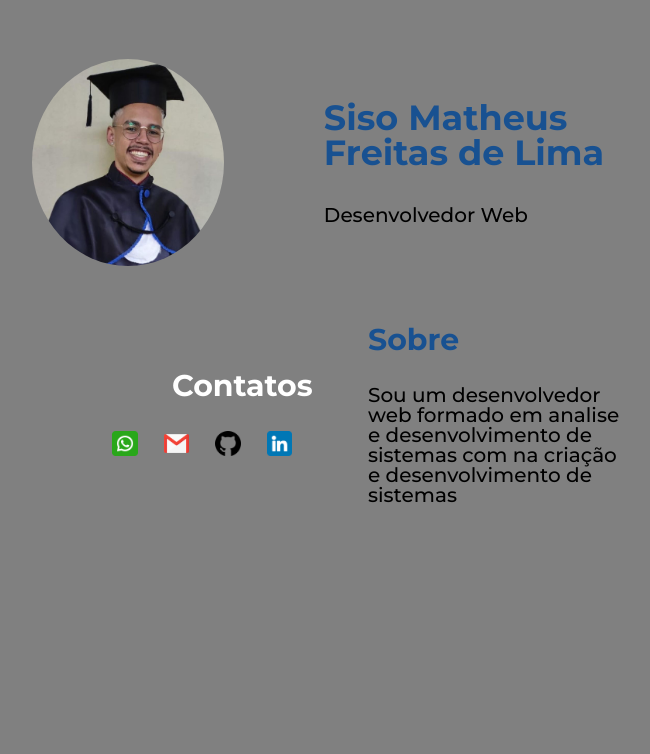
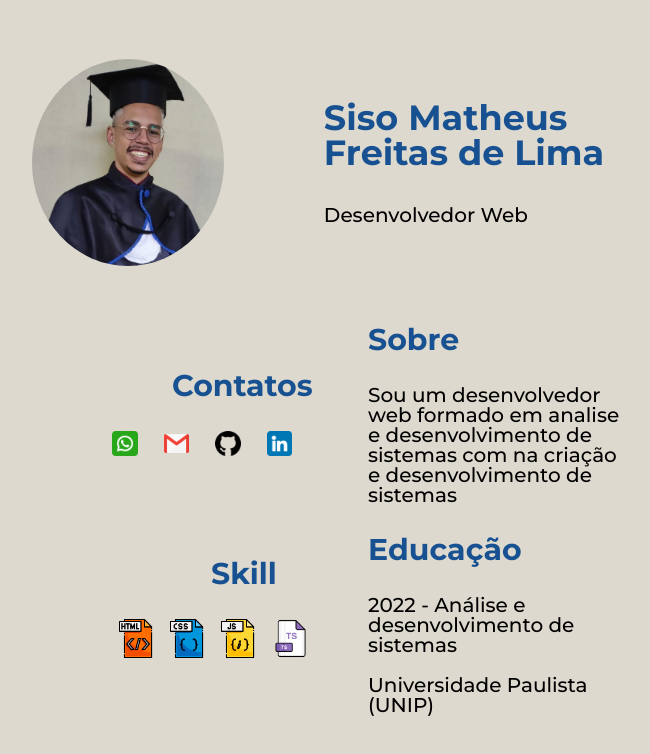
Before and after one commit to Syso069/Curriculo, a plain HTML site: page index.html in a window 1280 px wide. Shown: the whole page, without its empty margins (272-922 px from the left). Drawn offline with Linux system fonts and the light colour scheme.

Commit message:
add skill e educacao

```diff
--- /dev/null
+++ b/assets/css/educacao.css
@@ -0,0 +1,10 @@
+.container__educacao {
+    width: 20%;
+}
+
+.titulo__educacao{
+    color: var(--azul);
+    font-size: 30px;
+    font-weight: 700;
+    padding: 1em 0;
+}
--- a/assets/css/informacoes.css
+++ b/assets/css/informacoes.css
@@ -1,4 +1,4 @@
-.informacoes {
+.infomacoes__container {
     display: flex;
     justify-content: center;
     align-items: center;
@@ -15,6 +15,7 @@
     padding-bottom: 1em;
     width: 15%;
     margin-left: 2em;
+    color: var(--azul);
 }
 
 .contatos {
@@ -22,7 +23,6 @@
     margin-right: 2.5em;
 }
 
-.whatsapp__image, .gmail__image,
-.github__image, .linkedin__image {
+.image {
     width: 50%;
 }
--- /dev/null
+++ b/assets/css/skill.css
@@ -0,0 +1,28 @@
+.skill{
+   display: flex;
+   justify-content: center;
+   align-items: center;
+}
+
+.container__skill {
+    width: 20%;
+}
+
+.titulo__skill {
+    font-size: 30px;
+    font-weight: 700;
+    color: var(--branco);
+    padding-bottom: 1em;
+    width: 15%;
+    margin-left: 3.3em;
+    color: var(--azul);
+}
+
+.skill__items {
+    display: flex;
+}
+
+.skill__image {
+    margin-left: 0.35em;
+    width: 15%;
+}
--- a/assets/css/style.css
+++ b/assets/css/style.css
@@ -1,16 +1,19 @@
 @import url(navbar.css);
 @import url(informacoes.css);
 @import url(sobre.css);
+@import url(skill.css);
+@import url(educacao.css);
 
 :root {
     --fonte-principal: "Montserrat";
     --azul: #185191;
     --branco: #FFFFFF;
+    --branco-gelo: #ddd9ce;
 }
 
 body {
     font-family: var(--fonte-principal);
     font-weight: 500;
     font-size: 20px;
-    background-color: #808080;
+    background: var(--branco-gelo);
 }
--- a/index.html
+++ b/index.html
@@ -25,25 +25,27 @@
 
     <main class="informacoes">
 
+       <section class="infomacoes__container">
+
             <div class="container__informacoes">
 
                 <h2 class="titulo__informacoes">Contatos</h2>
 
                     <section class="contatos">
                         <a href="https://contate.me/siso" class="contato__whatsapp">
-                        <img src="assets/img/whatsapp.png" alt="whatsapp" class="whatsapp__image">
+                            <img src="assets/img/whatsapp.png" alt="whatsapp" class="image">
                         </a>
 
                         <a href="mailto:sisomd69@gmail.com" class="contato__gmail">
-                        <img src="assets/img/gmail.png" alt="gmail" class="gmail__image">
+                            <img src="assets/img/gmail.png" alt="gmail" class="image">
                         </a>
 
                         <a href="https://github.com/Syso069" class="contato__github">
-                        <img src="assets/img/github.png" alt="whatsapp" class="github__image">
+                            <img src="assets/img/github.png" alt="whatsapp" class="image">
                         </a>
 
                         <a href="https://www.linkedin.com/in/siso-matheus-060193193/" class="contato__linkedin">
-                        <img src="assets/img/linkedin.png" alt="linkedin" class="linkedin__image">
+                            <img src="assets/img/linkedin.png" alt="linkedin" class="image">
                         </a>
                     </section>
             </div>
@@ -57,7 +59,31 @@
                     </p>
                 </section>
             </div>
+        </section>
 
+        <section class="skill">
+            <div class="container__skill">
+                <h2 class="titulo__skill">Skill</h2>
 
+                <section class="skill_items">
+                    <a href="https://syso069.github.io/Mobile-First/"><img src="assets/img/arquivo-html.png" alt="htmlIcon" class="skill__image"></a>
+                    <a href="https://syso069.github.io/Mario/"><img src="assets/img/arquivo-css.png" alt="cssIcon" class="skill__image"></a>
+                    <a href="https://syso069.github.io/FreeWay/"><img src="assets/img/arquivo-js.png" alt="jsIcon" class="skill__image"></a>
+                    <a href="https://github.com/Syso069/Negociacoes"><img src="assets/img/ts.png" alt="tsIcon" class="skill__image"></a>
+                </section>
+            </div>
+
+            <div class="container__educacao">
+                <section class="educacao">
+                    <h2 class="titulo__educacao">Educação</h2>
+                    <p class="texto__educacao"> 2022 - Análise e desenvolvimento de sistemas
+                        <br><br>
+                        Universidade Paulista (UNIP)
+                    </p>
+                </section>
+            </div>
+
+        </section>
+    </main>
 </body>
 </html>
```
Also changed, not shown: assets/img/arquivo-css.png (added), assets/img/arquivo-html.png (added), assets/img/arquivo-js.png (added), assets/img/ts.png (added). Lines whose indentation alone changed are shown as unchanged.
